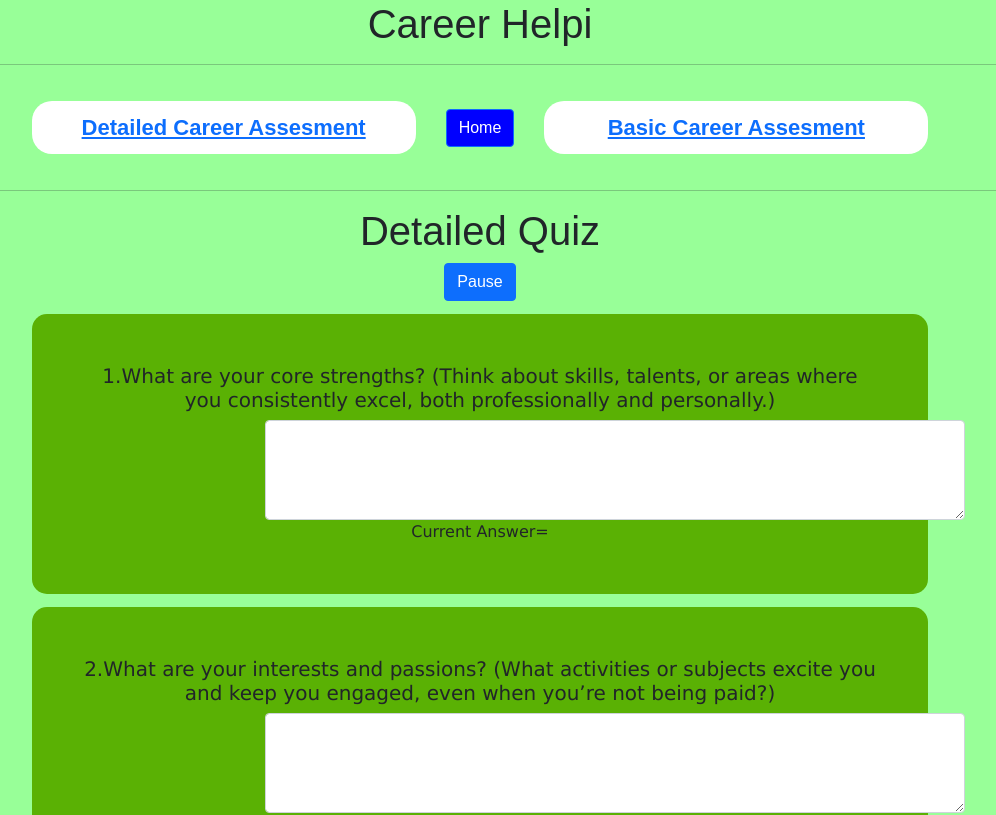
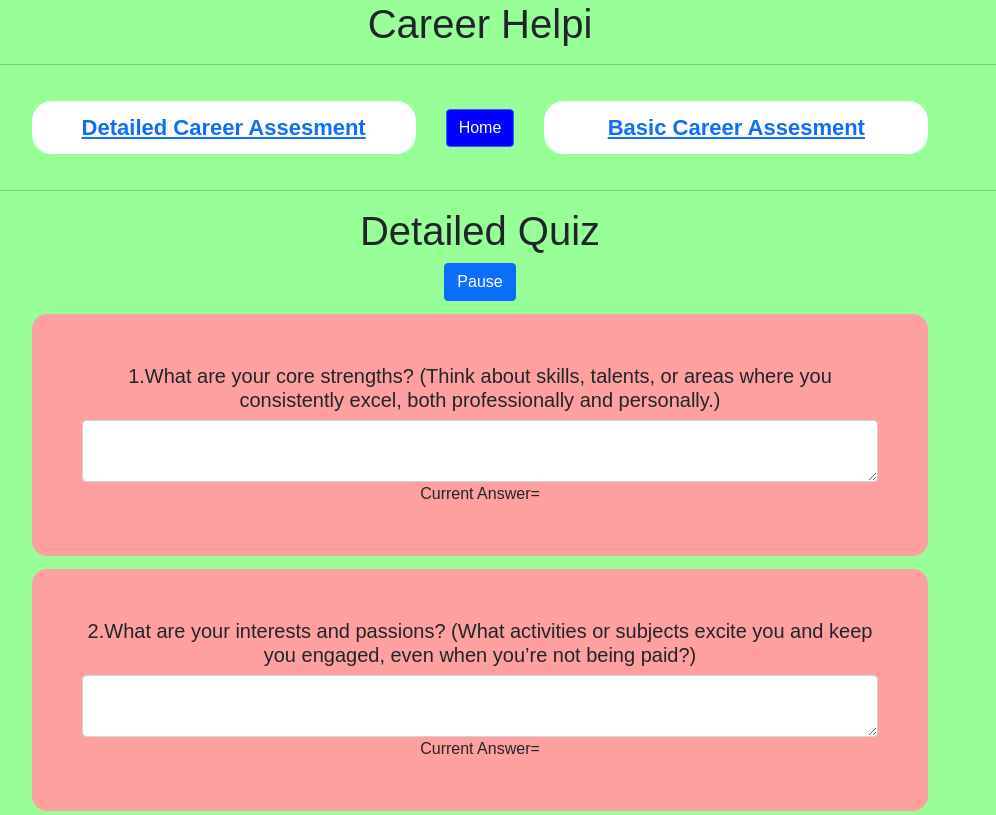
Before and after one commit to ColinB777/FinalProject, a React (Create React App) app: page /detailed_quiz in a window 1280 px wide. Shown: the top 815 px of the page, without its empty margins (160-1156 px from the left). Built offline with nearby package versions, Linux system fonts and the light colour scheme.

Commit message:
Centered textboxes in detailed questions page

```diff
--- a/src/Detailed.tsx
+++ b/src/Detailed.tsx
@@ -35,14 +35,16 @@ export function Detailedquiz() {
     return(<div>
       <h1>Detailed Quiz</h1>
       <Button onClick={PauseButton}>Pause</Button>
+
       {qList.map((question:Question,i:number) =>(
       <FormGroup className="Question_Box">
-      <h5>{question.body}</h5>
+        <h5>{question.body}</h5>
+      <div className = "text_area">
       <Form.Control
-      as = "textarea"
-      value={question.answer}
-      onChange={(e)=>updateAnswer(e.target.value,i)}
-      style={{maxWidth:700, marginLeft:"23%", height:100}} />
+        as = "textarea"
+        value={question.answer}
+        onChange={(e)=>updateAnswer(e.target.value,i)} />
+      </div>
       <span>Current Answer={question.answer}</span>
       </FormGroup>
       ))}
--- a/src/detailed.css
+++ b/src/detailed.css
@@ -1,9 +1,15 @@
 .Question_Box{
-    background-color:rgb(90, 177, 4);
+    background-color: #ffa0a0 ;
+    text-align: 50%;
     margin-top: 1%;
     padding:50px;
     margin-left: 15%;
     margin-right: 15%;
     border-radius: 15px;
-    font-family:'Lucida Sans', 'Lucida Sans Regular', 'Lucida Grande', 'Lucida Sans Unicode', Geneva, Verdana, sans-serif;
+    font-family: Arial, Helvetica, sans-serif;
 }
+
+.page_bottom{
+    padding:100%;
+    align-items: center;
+}
```
